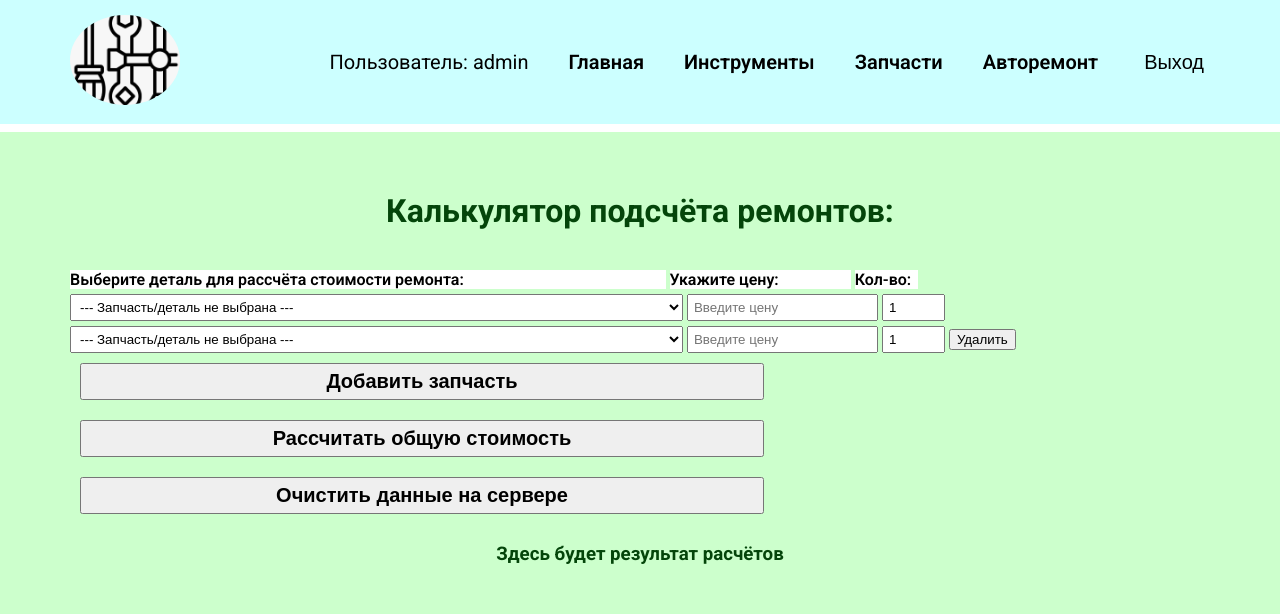
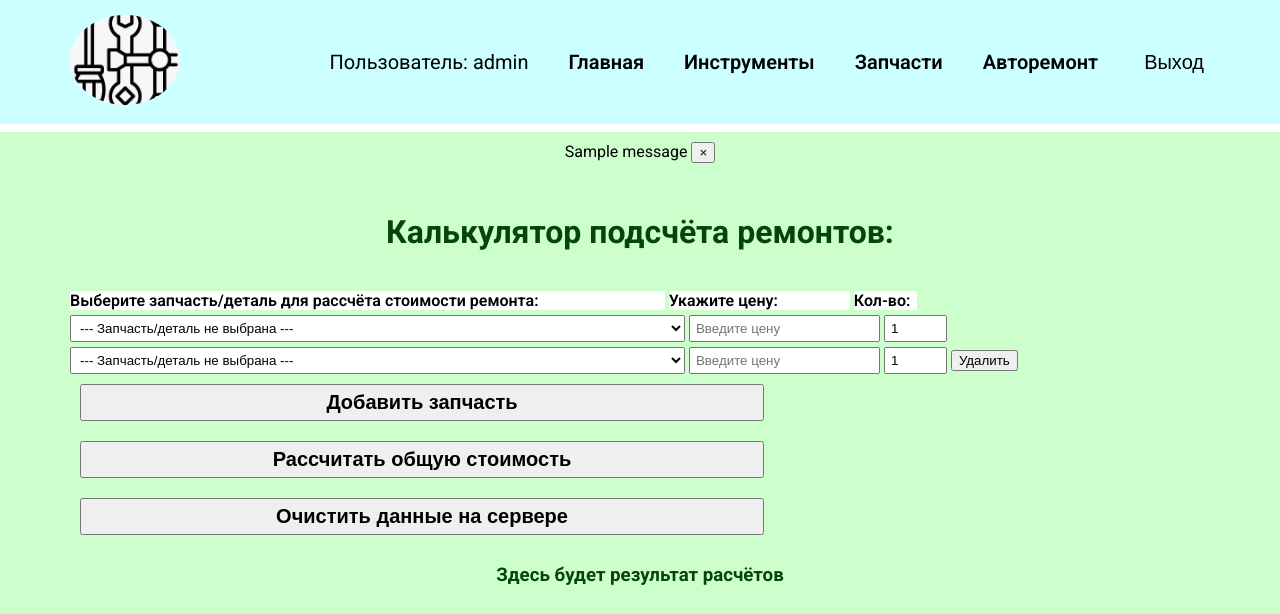
Before and after one commit to AlexRegel/Python522_3_Diploma, a Django app: page /telog_spparts/current_new_repairs/calculate/ in a window 1280 px wide. Shown: the top 614 px of the page. Run offline with Django 5.2, Linux system fonts and the light colour scheme; a user stored in the database is signed in; data comes from the database, SQL or seed files in the repository; both versions use the stored data as it was after the commit; one stand-in notice (Sample message) is shown.

Commit message:
Task_20_spparts-form edit and sppart_details develop

```diff
--- a/diplomPythonDjango/techlog_tools_spparts_auto/techlog_tools_spparts/techlog_tools/forms.py
+++ b/diplomPythonDjango/techlog_tools_spparts_auto/techlog_tools_spparts/techlog_tools/forms.py
@@ -103,7 +103,7 @@ class CalcForm(forms.Form):
     # Список запчастей подгружаемых из БД
     item = TelogChoiceField(  # part
         queryset=TelogSpparts.objects.all(),  # choices
-        label="Выберите деталь для рассчёта стоимости ремонта",
+        label="Выберите запчасть/деталь для рассчёта стоимости ремонта",
         empty_label="--- Запчасть/деталь не выбрана ---",
         # widget=forms.Select(attrs={'class': 'item-select'})
         required=False,  # параметр валидации, если поле пустое
--- a/diplomPythonDjango/techlog_tools_spparts_auto/techlog_tools_spparts/techlog_tools/static/css/style.css
+++ b/diplomPythonDjango/techlog_tools_spparts_auto/techlog_tools_spparts/techlog_tools/static/css/style.css
@@ -1130,6 +1130,7 @@ form#calc-form>label[for="id_form-0-price"] {
 /* Выбераем все select, чьи ID начинаются на 'id_form-' и заканчиваются на '-item' */
 .repair-row>select[id^="id_form-"][id$="-item"] {
     height: 27px !important;
+    width: 615px !important;
     padding: 2px 5px;
     /* - Чтобы текст не прилипал к краям при малой высоте */
     margin-top: 5px;
@@ -1520,6 +1521,9 @@ input[required] label::after {
     /* Обрезает изображение, сохраняя пропорции */
 }
 
+.wrap .alert {
+    text-align: center;
+}
 
 /* -------- Окончание формы детализации запчастей ------------- */
 /* ----------------------------------------------------------- */
--- a/diplomPythonDjango/techlog_tools_spparts_auto/techlog_tools_spparts/techlog_tools/templates/techlog_tools/base.html
+++ b/diplomPythonDjango/techlog_tools_spparts_auto/techlog_tools_spparts/techlog_tools/templates/techlog_tools/base.html
@@ -1,12 +1,14 @@
 <!DOCTYPE html>
 {% load static %}
 <html lang="en">
+
 <head>
     <meta charset="UTF-8">
     <title>Title</title>
     <link rel="stylesheet" href="{% static 'css/style.css' %}">
     <link rel="icon" type="image/png" href="{% static 'techlog_tools/car-tools.png' %}">
 </head>
+
 <body>
     <div class="menu">
         <div class="wrap">
@@ -42,10 +44,21 @@
         {% block side_bar %}
         {% endblock %}
         <div class="wrap">
+            {% if messages %}
+            {% for message in messages %}
+            <div class="alert alert-{{ message.tags }} js-timeout-alert">
+                {{ message }}
+                <!-- Кнопка-крестик -->
+                <button type="button" class="btn-close" data-bs-dismiss="alert"
+                aria-label="Close">&times;</button>
+            </div>
+            {% endfor %}
+            {% endif %}
             {% block content %}
             {% endblock %}
         </div>
     </div>
 
 </body>
+
 </html>
--- a/diplomPythonDjango/techlog_tools_spparts_auto/techlog_tools_spparts/telog_spparts/templates/telog_spparts/added_spparts.html
+++ b/diplomPythonDjango/techlog_tools_spparts_auto/techlog_tools_spparts/telog_spparts/templates/telog_spparts/added_spparts.html
@@ -25,7 +25,7 @@
         <!-- Добавляем контейнер для фиксации input[type="file"] -->
         <div class="field-control">
             {{ field }}
-<!--             {{ field.help_text }}-->
+            <!--             {{ field.help_text }}-->
             <!-- Обязательные поля отмечаем звёздочкой * -->
             {% if field.field.required %}
             <span style="color: red; font-weight: bold;">*</span>
--- a/diplomPythonDjango/techlog_tools_spparts_auto/techlog_tools_spparts/telog_spparts/templates/telog_spparts/calc_page.html
+++ b/diplomPythonDjango/techlog_tools_spparts_auto/techlog_tools_spparts/telog_spparts/templates/telog_spparts/calc_page.html
@@ -120,24 +120,8 @@
             select.selectedIndex = 0; // Выбор первой опции
         });
 
-        // Находим кнопку удаления в КЛОНИРОВАННОЙ строке
-        // (теперь .addEventListener('click', ...), те данное событие не потребовалось.)
-        // let deleteBtn = newRow.querySelector('.remove-item');
-        // if (deleteBtn) {
-        //     deleteBtn.onclick = function() {
-        //         newRow.remove();
-        //         updateElementIndex(); // Обязательно пересчитываем TOTAL_FORMS и ID
-        //     };
-        // }
+        container.appendChild(newRow);
 
-        container.appendChild(newRow);
-        //***************
-        // Сразу после добавления в новый select и изменяем его высоту (27px)
-        // let newSelect = container.querySelector(`[name="form-${currentCount}-item"]`);
-        // if (newSelect) {
-        //     newSelect.style.height = '27px';
-        // } // Решён стилизацией всех select (.repair-row>select[id^="id_form-"][id$="-item"])
-        //***************
         totalForms.value = currentCount + 1;
     };
 
@@ -161,21 +145,6 @@
     labelRatio.style.paddingRight = `${61 - textWidthRa}px`;
     labelRatio.style.backgroundColor = 'white';
     labelRatio.style.fontWeight = 600;
-
-    // Стилизация для <select> и <input>
-    // let selectForm = document.getElementById('id_form-0-item');
-    // selectForm.style.height = '27px';
-    // selectForm.style.width = '610px';
 </script>
 
 {% endblock %}
-
-<!--{% if user.is_authenticated %}-->
-<!--    <form action="{% url 'calculate' %}" method="post" class="fcalc">-->
-<!--        {% csrf_token %}-->
-<!--        <h4 class="title_calc_h4">Введите параметры</h4>-->
-<!--        {{ calc_form }}-->
-<!--        <button type="submit" class="btn-calc">Рассчитать</button>-->
-<!--        {{ result }}-->
-<!--    </form>-->
-<!--{% endif %}-->
--- a/diplomPythonDjango/techlog_tools_spparts_auto/techlog_tools_spparts/telog_spparts/templates/telog_spparts/sppart_details.html
+++ b/diplomPythonDjango/techlog_tools_spparts_auto/techlog_tools_spparts/telog_spparts/templates/telog_spparts/sppart_details.html
@@ -5,6 +5,7 @@
     <h3>{{ sppart.title }}</h3>
     <div class="tltool2_text2">
         <p>{{ sppart.description|safe }}</p>
+        <p>Примерная стоимость: {{ sppart.price_order }}</p>
         {% if sppart.instructions %}
         <div style="margin-bottom: 0; color: red;">Внимание! Имеется инструкция по установке:</div>
         <a href="{% static sppart.instructions %}" target="_blank" >Инструкция по установке</a>
--- a/diplomPythonDjango/techlog_tools_spparts_auto/techlog_tools_spparts/telog_spparts/templates/telog_spparts/tspparts.html
+++ b/diplomPythonDjango/techlog_tools_spparts_auto/techlog_tools_spparts/telog_spparts/templates/telog_spparts/tspparts.html
@@ -29,7 +29,9 @@
     <h2 class="top2"><a href="{% url 'sppart_details' tsppart.id %}">{{ tsppart.title }}</a></h2>
     <div class="tltool2_text">
         <img src="{{ tsppart.image.url }}" alt="">
-        <p>{{ tsppart.description|truncatechars:360|safe }}</p>
+        <ul style="list-style: none;">
+            <li><p>{{ tsppart.description|truncatechars:360|safe }}</p></li>
+        </ul>
     </div>
 </div>
 <!--|striptags -дляСкрытия html-тегов без обработки,ЕслиОни есть  -->
--- a/diplomPythonDjango/techlog_tools_spparts_auto/techlog_tools_spparts/telog_spparts/views.py
+++ b/diplomPythonDjango/techlog_tools_spparts_auto/techlog_tools_spparts/telog_spparts/views.py
@@ -4,6 +4,7 @@ from techlog_tools.forms import RepairsForm, SpparstAddedForm, CalcForm
 from django.utils import timezone
 from django.contrib.auth.decorators import login_required
 
+from django.contrib import messages
 from django.forms import formset_factory
 
 
@@ -113,6 +114,8 @@ def added_spparts(request):
                 new_form_add = form.save(commit=False)
                 new_form_add.user_who_added = request.user
                 new_form_add.save()
+                # Сформируем сообщение об успехе:
+                messages.success(request, "Запчасть успешно добавлена!")
                 return redirect('addedspparts')
             else:
                 # Если форма невалидна,
```
Also changed, not shown: diplomPythonDjango/techlog_tools_spparts_auto/techlog_tools_spparts/db.sqlite3, diplomPythonDjango/techlog_tools_spparts_auto/techlog_tools_spparts/media/techlog_tools/images_spparts/Canister_Oil_SintecPlat.jpg (added), diplomPythonDjango/techlog_tools_spparts_auto/techlog_tools_spparts/media/techlog_tools/images_spparts/hs-62l.jpg (added), diplomPythonDjango/techlog_tools_spparts_auto/techlog_tools_spparts/media/techlog_tools/images_spparts/hs-62l_D3Ve5UI.jpg (added), diplomPythonDjango/techlog_tools_spparts_auto/techlog_tools_spparts/media/techlog_tools/images_spparts/hs-62l_ImrXWet.jpg (added), diplomPythonDjango/techlog_tools_spparts_auto/techlog_tools_spparts/media/techlog_tools/images_spparts/hs-62l_JjVlDWP.jpg (added), diplomPythonDjango/techlog_tools_spparts_auto/techlog_tools_spparts/media/techlog_tools/images_spparts/hs-62l_xytMEXp.jpg (added). Lines whose indentation alone changed are shown as unchanged.
